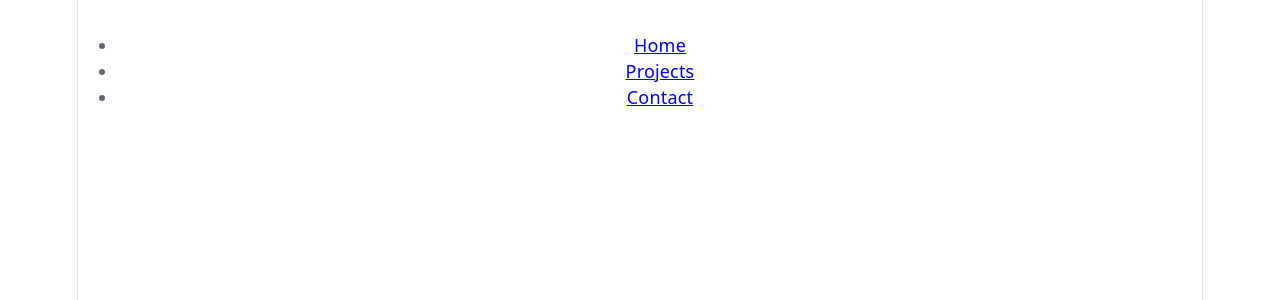
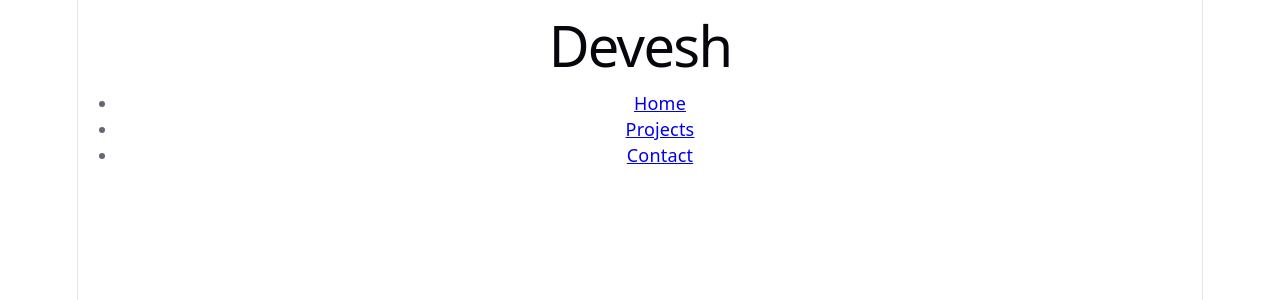
Before and after one commit to devesh905/portfolio, a React app: page / in a window 1280 px wide. Shown: the top 300 px of the page. Built offline with nearby package versions, Linux system fonts and the light colour scheme; the HTML template or start-up script is replaced by a standard one.

Commit message:
Pass name prop to Navbar component for dynamic rendering

```diff
--- a/src/App.jsx
+++ b/src/App.jsx
@@ -1,7 +1,7 @@
 import Navbar from './components/Navbar';
 
 function App() {
-  return <Navbar />;
+  return <Navbar name = 'Devesh'/>;
 }
 
 export default App;
```
